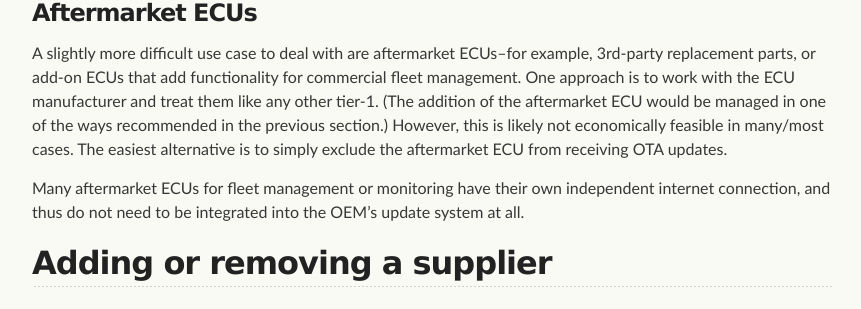
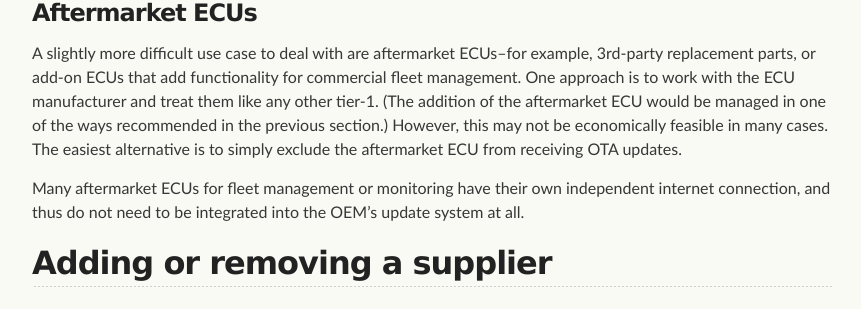
Before and after one commit to uptane/deployment-considerations, a Jekyll site: the page built from exceptional_operations.md, in a window 1280 px wide and 900 px high, scrolled down 3013 px. Shown: the part 217-526 px from the top of the window, without its empty margins (208-1069 px from the left). Built offline with Jekyll 4.4.1, drawn with Linux system fonts in a browser that asks for light colours; our own code applies the rules of GitHub Pages for plain Markdown files.

Commit message:
Update exceptional_operations.md

```diff
--- a/exceptional_operations.md
+++ b/exceptional_operations.md
@@ -52,7 +52,7 @@ Note, however, that these are only recommendations. Uptane does not prescribe a
 
 ### Aftermarket ECUs
 
-A slightly more difficult use case to deal with are aftermarket ECUs--for example, 3rd-party replacement parts, or add-on ECUs that add functionality for commercial fleet management. One approach is to work with the ECU manufacturer and treat them like any other tier-1. (The addition of the aftermarket ECU would be managed in one of the ways recommended in the previous section.) However, this is likely not economically feasible in many/most cases. The easiest alternative is to simply exclude the aftermarket ECU from receiving OTA updates.
+A slightly more difficult use case to deal with are aftermarket ECUs--for example, 3rd-party replacement parts, or add-on ECUs that add functionality for commercial fleet management. One approach is to work with the ECU manufacturer and treat them like any other tier-1. (The addition of the aftermarket ECU would be managed in one of the ways recommended in the previous section.) However, this may not be economically feasible in many cases. The easiest alternative is to simply exclude the aftermarket ECU from receiving OTA updates.
 
 Many aftermarket ECUs for fleet management or monitoring have their own independent internet connection, and thus do not need to be integrated into the OEM's update system at all.
 
```
